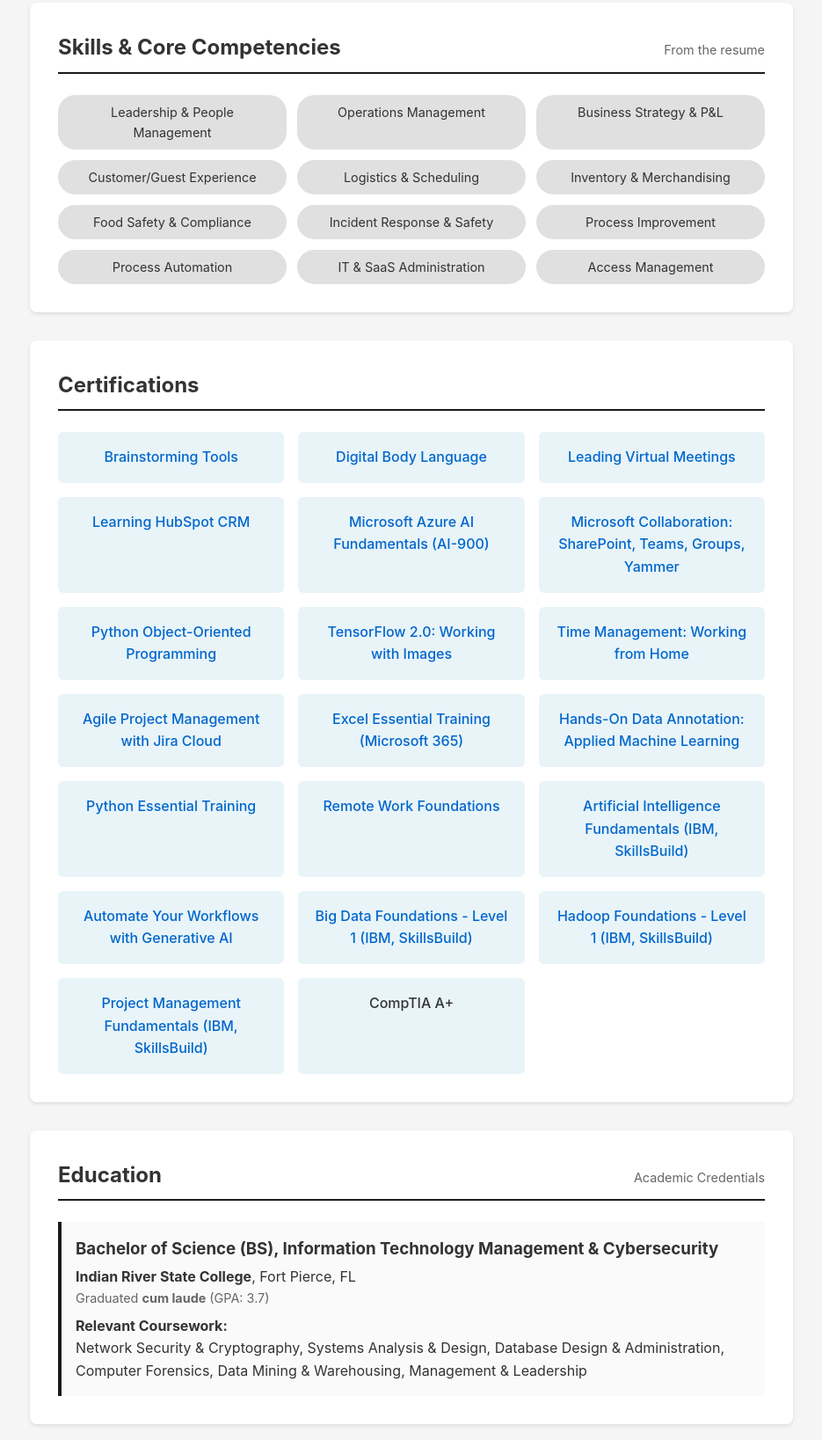
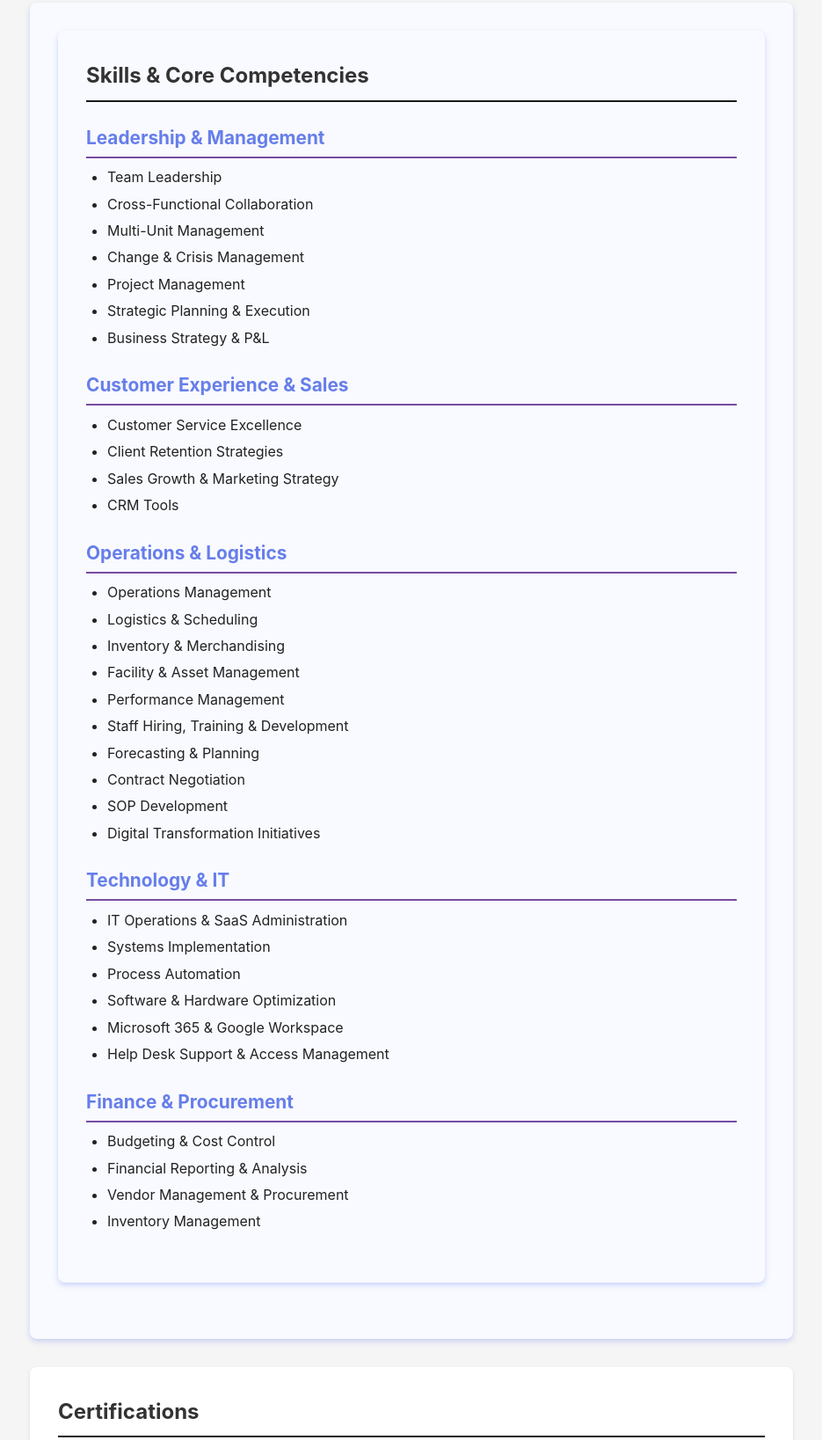
Before and after one commit to equicktruth-ctrl/portfolio-website, a plain HTML site: page public/index.html in a window 1280 px wide. Shown: the part 1739-3376 px from the top of the page at 88% size, without its empty margins (172-1107 px from the left). Drawn offline with Linux system fonts and the light colour scheme.

Commit message:
Refactor skills section and add styles

```diff
--- a/public/index.html
+++ b/public/index.html
@@ -44,12 +44,12 @@
     </div>
     <a href="https://www.linkedin.com/in/erik-j-v" target="_blank">LinkedIn Profile</a>
   </div>
-
   <main>
     <section id="about">
       <div class="section-title"><h2>About Me</h2><span class="muted">Overview</span></div>
       <p>I bring hands-on operational leadership from fast-paced retail and food-service environments, combined with a growing technical skillset in IT administration, SaaS platforms, and process automation. I thrive on solving problems, building efficient systems, and empowering teams to deliver exceptional results.</p>
     </section>
+
     <section id="brand-statement">
       <div class="section-title">
         <h2>Personal Brand Statement</h2>
@@ -105,21 +105,104 @@
     </section>
 
     <section id="skills">
-      <div class="section-title"><h2>Skills & Core Competencies</h2><span class="muted">From the resume</span></div>
-      <div class="grid">
-        <div class="pill">Leadership & People Management</div>
-        <div class="pill">Operations Management</div>
-        <div class="pill">Business Strategy & P&amp;L</div>
-        <div class="pill">Customer/Guest Experience</div>
-        <div class="pill">Logistics & Scheduling</div>
-        <div class="pill">Inventory & Merchandising</div>
-        <div class="pill">Food Safety & Compliance</div>
-        <div class="pill">Incident Response & Safety</div>
-        <div class="pill">Process Improvement</div>
-        <div class="pill">Process Automation</div>
-        <div class="pill">IT & SaaS Administration</div>
-        <div class="pill">Access Management</div>
+      <style>
+  /* Insert in <head> inside existing <style> or externally */
+  :root {
+    --primary-color: #667eea; /* calming blue-purple */
+    --accent-color: #764ba2; /* complementary purple */
+    --text-color: #222;
+    --background-light: #f9faff;
+    --background-accent: #e6e8ff;
+  }
+  #skills {
+    background: var(--background-light);
+    padding: 2rem;
+    border-radius: 8px;
+    box-shadow: 0 3px 6px rgba(102, 126, 234, 0.3);
+    margin-bottom: 2rem;
+  }
+  .skill-category {
+    margin-bottom: 1.5rem;
+  }
+  .skill-category h3 {
+    color: var(--primary-color);
+    margin-bottom: 0.6rem;
+    font-weight: 700;
+    font-size: 1.3rem;
+    border-bottom: 2px solid var(--accent-color);
+    padding-bottom: 0.3rem;
+  }
+  .skill-category ul {
+    list-style-type: disc;
+    padding-left: 1.5rem;
+    color: var(--text-color);
+    font-size: 1rem;
+  }
+  .skill-category ul li {
+    margin-bottom: 0.3rem;
+  }
+</style>
+
+<section id="skills">
+  <div class="section-title"><h2>Skills & Core Competencies</h2></div>
+  <div class="skill-category">
+    <h3>Leadership & Management</h3>
+    <ul>
+      <li>Team Leadership</li>
+      <li>Cross-Functional Collaboration</li>
+      <li>Multi-Unit Management</li>
+      <li>Change & Crisis Management</li>
+      <li>Project Management</li>
+      <li>Strategic Planning & Execution</li>
+      <li>Business Strategy & P&amp;L</li>
+    </ul>
   </div>
+  <div class="skill-category">
+    <h3>Customer Experience & Sales</h3>
+    <ul>
+      <li>Customer Service Excellence</li>
+      <li>Client Retention Strategies</li>
+      <li>Sales Growth & Marketing Strategy</li>
+      <li>CRM Tools</li>
+    </ul>
+  </div>
+  <div class="skill-category">
+    <h3>Operations & Logistics</h3>
+    <ul>
+      <li>Operations Management</li>
+      <li>Logistics & Scheduling</li>
+      <li>Inventory & Merchandising</li>
+      <li>Facility & Asset Management</li>
+      <li>Performance Management</li>
+      <li>Staff Hiring, Training & Development</li>
+      <li>Forecasting & Planning</li>
+      <li>Contract Negotiation</li>
+      <li>SOP Development</li>
+      <li>Digital Transformation Initiatives</li>
+    </ul>
+  </div>
+  <div class="skill-category">
+    <h3>Technology & IT</h3>
+    <ul>
+      <li>IT Operations & SaaS Administration</li>
+      <li>Systems Implementation</li>
+      <li>Process Automation</li>
+      <li>Software & Hardware Optimization</li>
+      <li>Microsoft 365 & Google Workspace</li>
+      <li>Help Desk Support & Access Management</li>
+    </ul>
+  </div>
+  <div class="skill-category">
+    <h3>Finance & Procurement</h3>
+    <ul>
+      <li>Budgeting & Cost Control</li>
+      <li>Financial Reporting & Analysis</li>
+      <li>Vendor Management & Procurement</li>
+      <li>Inventory Management</li>
+    </ul>
+  </div>
+</section>
+
     </section>
 
     <section id="certs">
@@ -164,7 +247,6 @@
       </div>
     </section>
 
-
     <section id="contact">
       <div class="section-title"><h2>Contact</h2><span class="muted">Let's connect</span></div>
       <div class="card" style="padding:16px">
```
Lines whose indentation alone changed are shown as unchanged.
